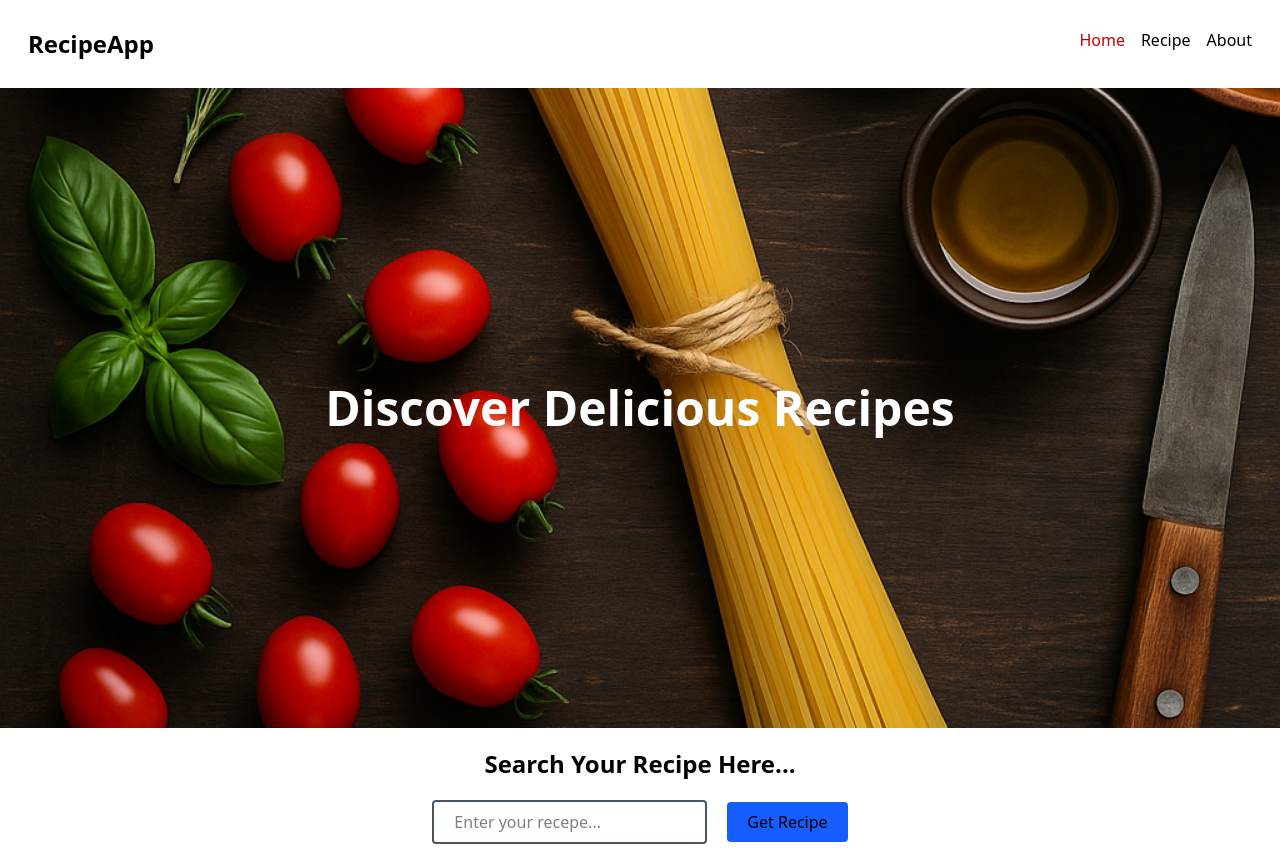
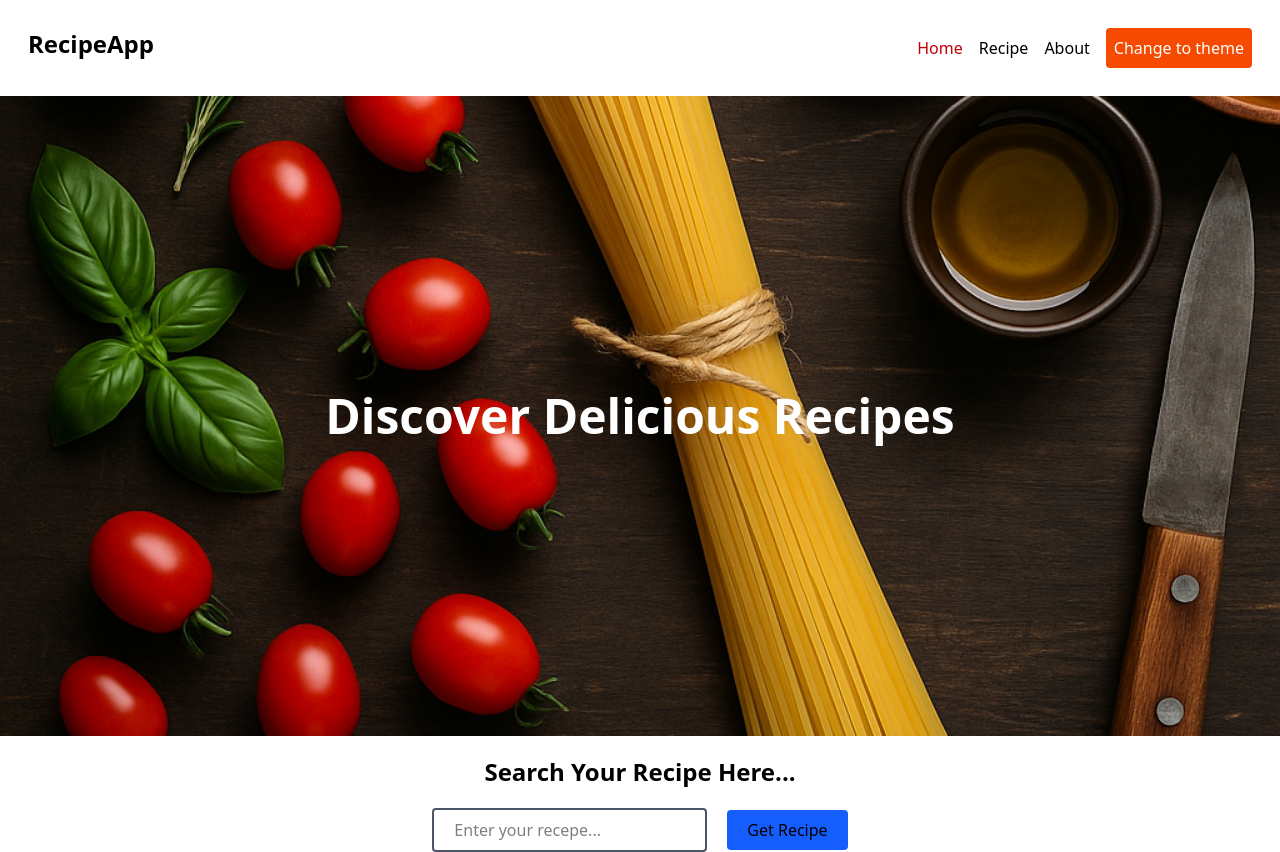
Before and after one commit to om-dev007/Recipe-App, a React (Vite) app: page / in a window 1280 px wide. Built offline with nearby package versions, Linux system fonts and the light colour scheme.

Commit message:
theme context done

```diff
--- a/src/components/Navbar.jsx
+++ b/src/components/Navbar.jsx
@@ -4,12 +4,13 @@ const Navbar = () => {
   return (
     <div className=' flex justify-between p-5 rounded-2xl '>
       <div className='font-semibold text-2xl p-2'>RecipeApp</div>
-      <div className="flex gap-4 p-2">
+      <div className="flex gap-4 items-center p-2">
         <NavLink className={({ isActive }) =>  ` ${isActive ? "text-red-700" : "text-black"} `} to='/' >Home</NavLink>
         <NavLink className={({ isActive }) => ` ${isActive ? "text-red-700" : "text-black"} `}
  to='/recipe' >Recipe</NavLink>
         <NavLink className={({ isActive }) => ` ${isActive ? "text-red-700" : "text-black"} `}
           to='/about' >About</NavLink>
+          <button className="bg-orange-600 px-2 py-2 cursor-pointer hover:scale-105 transition-all rounded text-white "> Change to theme </button>
       </div>
     </div>
   )
--- /dev/null
+++ b/src/context/ThemeContext.js
@@ -0,0 +1,17 @@
+import { createContext, useState } from "react";
+
+export const ThemeContext = createContext();
+
+export const ThemeProvider = ({ children }) => {
+    const [theme, setTheme] = useState('light');
+
+    const toggleTheme = () => {
+        setTheme(prev => (prev === 'light' ? 'dark' : 'light'));
+    };
+
+    return (
+        <ThemeContext.Provider value={{ theme, toggleTheme }}>
+            {children}
+        </ThemeContext.Provider>
+    );
+};
--- a/src/main.jsx
+++ b/src/main.jsx
@@ -3,11 +3,14 @@ import { createRoot } from 'react-dom/client'
 import { BrowserRouter } from 'react-router-dom'
 import './index.css'
 import App from './App.jsx'
+import { ThemeProvider } from './context/ThemeContext.js'
 
 createRoot(document.getElementById('root')).render(
   <StrictMode>
-    <BrowserRouter>
-      <App/>
-    </BrowserRouter>
+    <ThemeProvider>
+      <BrowserRouter>
+        <App />
+      </BrowserRouter>
+    </ThemeProvider>
   </StrictMode>,
 )
```
